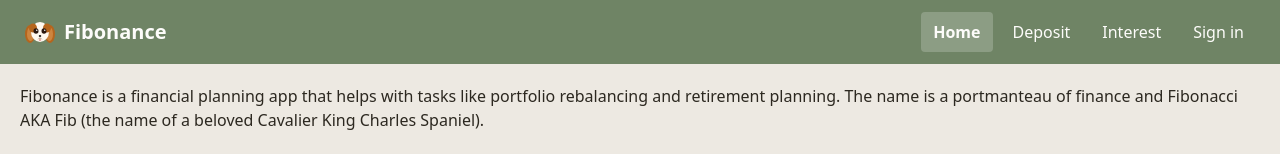
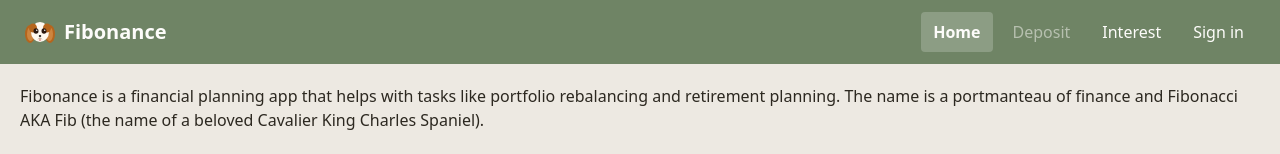
Before and after one commit to ctil/fibonance, a SvelteKit app: page / in a window 1280 px wide. Shown: the top 154 px of the page. Built offline with nearby package versions, Linux system fonts and the light colour scheme; no server answers.

Commit message:
Styling when logged out

```diff
--- a/src/routes/+layout.svelte
+++ b/src/routes/+layout.svelte
@@ -15,6 +15,10 @@
             ? `${base} font-bold bg-white/20`
             : base;
     }
+
+    function getDisabledClass() {
+        return "py-2 px-3 rounded text-cream-50/50 cursor-not-allowed";
+    }
 </script>
 
 <svelte:head>
@@ -30,7 +34,11 @@
     <!-- Desktop nav links -->
     <div class="hidden md:flex gap-2 items-center">
         <a href="/" class={getLinkClass("/")}>Home</a>
+        {#if data.user}
             <a href="/deposit" class={getLinkClass("/deposit")}>Deposit</a>
+        {:else}
+            <span class={getDisabledClass()}>Deposit</span>
+        {/if}
         <a href="/interest" class={getLinkClass("/interest")}>Interest</a>
         {#if data.user}
             <form method="post" action="/logout" use:enhance class="inline">
@@ -88,11 +96,15 @@
                 class={getLinkClass("/")}
                 onclick={() => (menuOpen = false)}>Home</a
             >
+            {#if data.user}
                 <a
                     href="/deposit"
                     class={getLinkClass("/deposit")}
                     onclick={() => (menuOpen = false)}>Deposit</a
                 >
+            {:else}
+                <span class={getDisabledClass()}>Deposit</span>
+            {/if}
             <a
                 href="/interest"
                 class={getLinkClass("/interest")}
```
Lines whose indentation alone changed are shown as unchanged.
